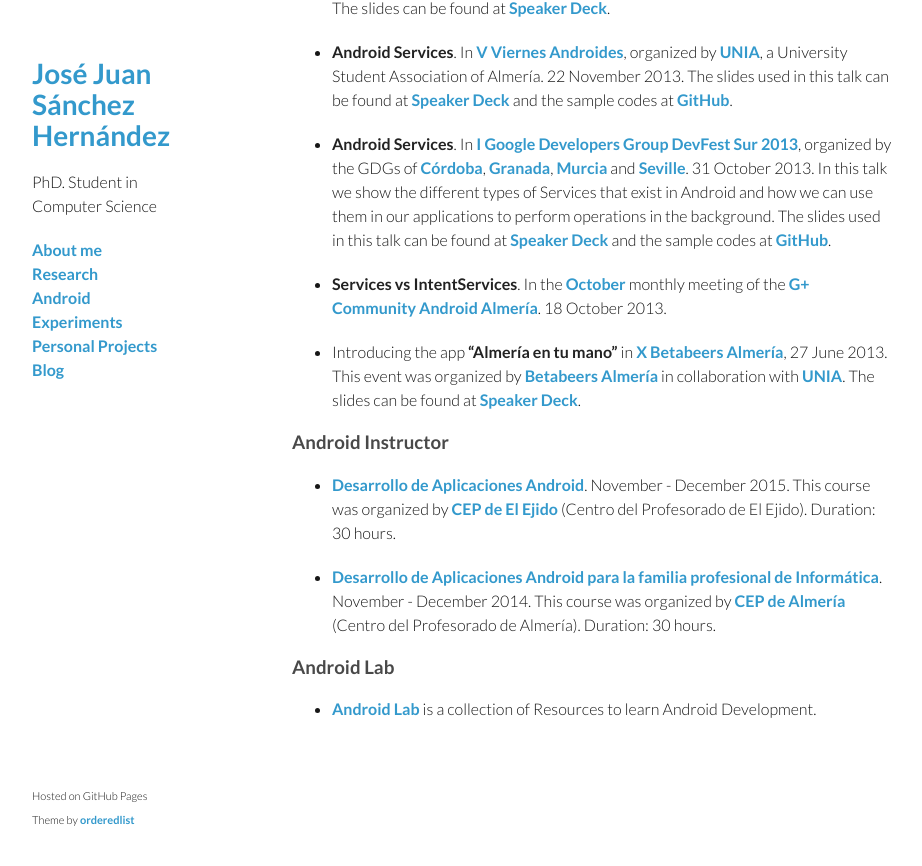
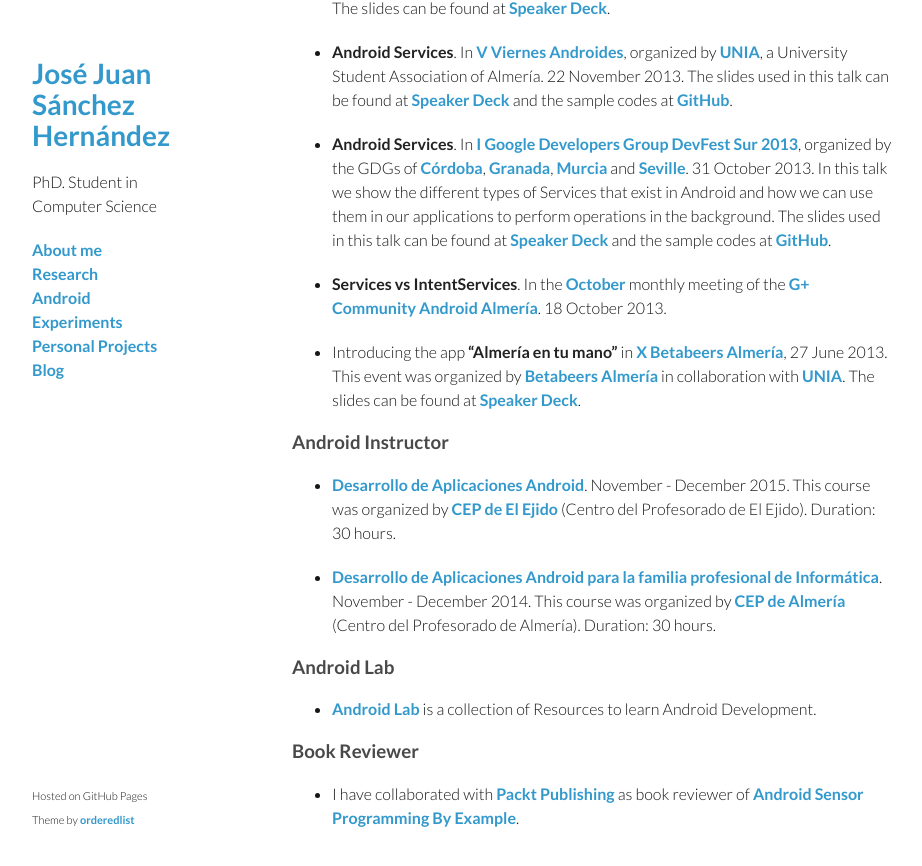
Before and after one commit to josejuansanchez/josejuansanchez.github.io, a Jekyll site: the page built from android/index.md, in a window 1280 px wide and 900 px high, scrolled down 1014 px. Shown: the top 866 px of the window, without its empty margins (178-1100 px from the left). Built offline with Jekyll 4.4.1, drawn with Linux system fonts in a browser that asks for light colours.

Commit message:
Updated android page

```diff
--- a/android/index.md
+++ b/android/index.md
@@ -45,3 +45,7 @@
 ### Android Lab
 
 * [Android Lab](http://josejuansanchez.org/androidlab) is a collection of Resources to learn Android Development.
+
+### Book Reviewer
+
+* I have collaborated with [Packt Publishing](https://www.packtpub.com) as book reviewer of [Android Sensor Programming By Example](https://www.packtpub.com/application-development/android-sensor-programming-example).
```
